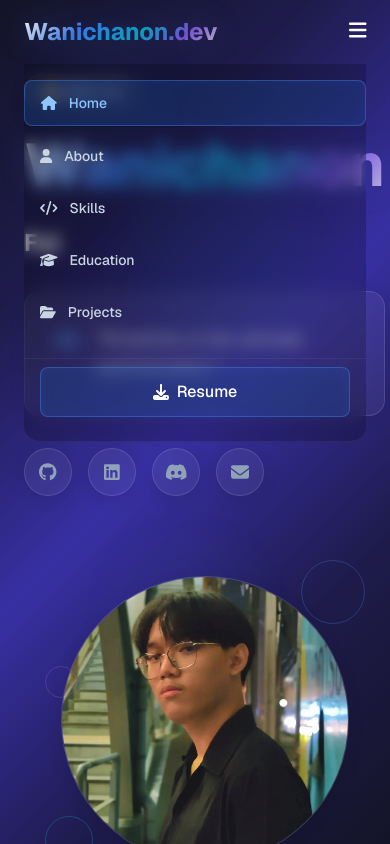
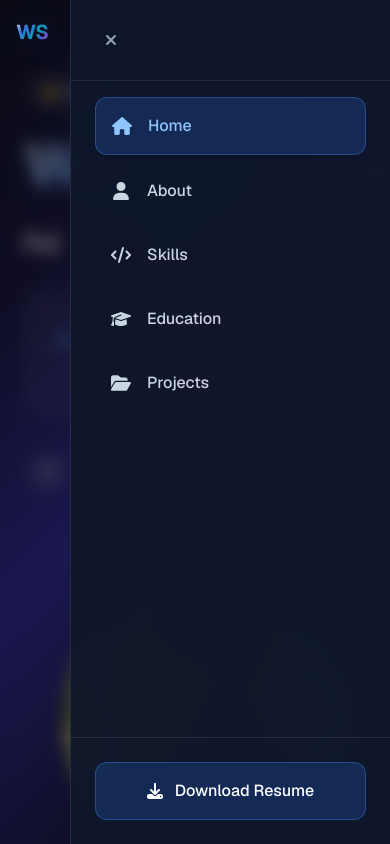
Before and after one commit to N0Vee/Wanichanon.dev, a Next.js app: page / in a window 390 px wide. Both pictures are taken after a click on the button 357 px from the left and 32 px from the top of the page. Shown: the top 844 px of the page. Built offline with nearby package versions, Linux system fonts and the light colour scheme.

Commit message:
feat: Support Navigation bar for mobile

```diff
--- a/src/components/layout/Navigation.jsx
+++ b/src/components/layout/Navigation.jsx
@@ -17,12 +17,41 @@ export default function Navigation() {
   ];
 
   const scrollToSection = useCallback((href) => {
-    const element = document.getElementById(href.substring(1));
+    const targetId = href.replace('#', '');
+    const element = document.getElementById(targetId);
     if (element) {
-      element.scrollIntoView({ behavior: 'smooth' });
+      const navHeight = 80; // Fixed nav height
+      const elementPosition = element.getBoundingClientRect().top + window.pageYOffset;
+      const offsetPosition = elementPosition - navHeight;
+
+      window.scrollTo({
+        top: Math.max(0, offsetPosition),
+        behavior: 'smooth'
+      });
     }
     setIsMobileMenuOpen(false);
   }, []);
+
+  // Close mobile menu when clicking outside
+  useEffect(() => {
+    const handleClickOutside = (event) => {
+      if (isMobileMenuOpen && !event.target.closest('nav')) {
+        setIsMobileMenuOpen(false);
+      }
+    };
+
+    if (isMobileMenuOpen) {
+      document.addEventListener('click', handleClickOutside);
+      document.body.style.overflow = 'hidden'; // Prevent background scrolling
+    } else {
+      document.body.style.overflow = '';
+    }
+
+    return () => {
+      document.removeEventListener('click', handleClickOutside);
+      document.body.style.overflow = '';
+    };
+  }, [isMobileMenuOpen]);
 
   useEffect(() => {
     let ticking = false;
@@ -34,9 +63,9 @@ export default function Navigation() {
 
           // Section detection logic
           const sections = navItems.map(item => item.id);
-          const scrollPosition = window.scrollY + 150; // Offset for better detection
+          const scrollPosition = window.scrollY + 100; // Better offset for mobile
 
-          let currentSection = 'home'; // Default to home
+          let currentSection = 'home';
 
           for (const sectionId of sections) {
             const element = document.getElementById(sectionId);
@@ -45,71 +74,77 @@ export default function Navigation() {
               const elementTop = window.scrollY + rect.top;
               const elementBottom = elementTop + element.offsetHeight;
 
-              // Check if we're in this section
-              if (scrollPosition >= elementTop && scrollPosition < elementBottom) {
+              if (scrollPosition >= elementTop - 200 && scrollPosition < elementBottom - 200) {
                 currentSection = sectionId;
                 break;
               }
             }
           }
 
-          // Update active section only if it changed
-          if (currentSection !== activeSection) {
           setActiveSection(currentSection);
-          }
-
           ticking = false;
         });
         ticking = true;
       }
     };
 
-    window.addEventListener('scroll', handleScroll, { passive: true });
+    // Throttle scroll events for better performance
+    const throttledScroll = () => {
+      if (!ticking) {
+        handleScroll();
+      }
+    };
+
+    window.addEventListener('scroll', throttledScroll, { passive: true });
+    window.addEventListener('resize', throttledScroll, { passive: true });
 
     // Initial check
     handleScroll();
 
     return () => {
-      window.removeEventListener('scroll', handleScroll);
+      window.removeEventListener('scroll', throttledScroll);
+      window.removeEventListener('resize', throttledScroll);
     };
-  }, [activeSection, navItems]);
+  }, [navItems]);
 
   return (
+    <>
       <motion.nav
         initial={{ y: -100 }}
         animate={{ y: 0 }}
-      className={`fixed top-0 left-0 right-0 z-50 transition-all duration-500 ease-out ${
+        className={`fixed top-0 left-0 right-0 z-50 transition-all duration-500 ease-out border-none ${
           isScrolled
-          ? 'backdrop-blur-xl bg-black/20 border-white/5'
+            ? 'backdrop-blur-xl bg-black/30 border-b border-white/10 shadow-lg'
             : 'bg-transparent'
         }`}
       >
-      <div className="container mx-auto px-6">
-        <div className="flex items-center justify-between h-16">
+        <div className="container mx-auto px-4 sm:px-6">
+          <div className="flex items-center justify-between h-16 lg:h-20">
             {/* Logo */}
             <motion.div
               whileHover={{ scale: 1.05 }}
-            className="text-2xl font-bold"
+              className="text-xl sm:text-2xl font-bold z-60"
             >
               <button
                 onClick={() => scrollToSection('#home')}
                 className="text-white hover:text-blue-400 transition-colors duration-300"
               >
                 <span className="gradient-text">
-                Wanichanon.dev
+                  <span className="hidden sm:inline">Wanichanon.dev</span>
+                  <span className="sm:hidden">WS</span>
                 </span>
               </button>
             </motion.div>
 
             {/* Desktop Menu */}
-          <div className="hidden md:flex items-center space-x-1">
+            <div className="hidden lg:flex items-center space-x-1">
               {navItems.map((item) => (
                 <motion.button
                   key={item.href}
                   onClick={() => scrollToSection(item.href)}
                   className={`px-4 py-2 rounded-lg text-sm font-medium transition-all duration-300 ease-out border-none ${
                     activeSection === item.id
-                    ? 'bg-blue-500/20 text-blue-300 border border-blue-400/30 backdrop-blur-sm'
+                      ? 'bg-blue-500/20 text-blue-300 border border-blue-400/30 backdrop-blur-sm shadow-lg'
                       : 'text-slate-300 hover:text-white hover:bg-white/5'
                   }`}
                   whileHover={{ y: -2 }}
@@ -123,71 +158,107 @@ export default function Navigation() {
               ))}
             </div>
 
-          {/* Resume Button */}
-          <div className="hidden md:flex items-center space-x-4">
+            {/* Desktop Resume Button */}
+            <div className="hidden lg:flex items-center">
               <motion.button
-              onClick={() => window.open('/images/Resume(Eng).pdf')}
+                onClick={() => window.open('/images/Resume(Eng).pdf', '_blank')}
                 className="relative overflow-hidden backdrop-blur-sm bg-blue-500/20 px-6 py-2 rounded-full font-medium text-white border border-blue-400/30 hover:border-blue-400/50 hover:bg-blue-500/30 transition-all duration-500 ease-out group"
                 whileHover={{ y: -2, scale: 1.05 }}
                 whileTap={{ scale: 0.95 }}
               >
                 <div className="absolute inset-0 bg-gradient-to-r from-blue-500/10 to-cyan-500/10 opacity-0 group-hover:opacity-100 transition-opacity duration-500" />
                 <span className="relative z-10 flex items-center space-x-2">
-                <i className="fas fa-paperclip" />
+                  <i className="fas fa-download" />
                   <span>Resume</span>
                 </span>
               </motion.button>
             </div>
 
             {/* Mobile Menu Button */}
-          <button
+            <motion.button
               onClick={() => setIsMobileMenuOpen(!isMobileMenuOpen)}
-            className="md:hidden text-white hover:text-blue-400 transition-colors duration-300"
+              className="lg:hidden w-10 h-10 flex items-center justify-center text-white hover:text-blue-400 transition-colors duration-300 z-60"
+              whileTap={{ scale: 0.95 }}
+            >
+              <motion.div
+                animate={{ rotate: isMobileMenuOpen ? 180 : 0 }}
+                transition={{ duration: 0.3 }}
               >
                 <i className={`fas ${isMobileMenuOpen ? 'fa-times' : 'fa-bars'} text-xl`} />
+              </motion.div>
+            </motion.button>
+          </div>
+        </div>
+      </motion.nav>
+
+      {/* Mobile Menu Overlay */}
+      {isMobileMenuOpen && (
+        <motion.div
+          initial={{ opacity: 0 }}
+          animate={{ opacity: 1 }}
+          exit={{ opacity: 0 }}
+          className="fixed inset-0 bg-black/50 backdrop-blur-sm z-40 lg:hidden"
+          onClick={() => setIsMobileMenuOpen(false)}
+        />
+      )}
+
+      {/* Mobile Menu */}
+      <motion.div
+        initial={{ x: '100%' }}
+        animate={{ x: isMobileMenuOpen ? 0 : '100%' }}
+        transition={{ duration: 0.3, ease: 'easeInOut' }}
+        className="fixed top-0 right-0 h-full w-80 max-w-[85vw] bg-slate-900/95 backdrop-blur-xl border-l border-white/10 z-50 lg:hidden"
+      >
+        <div className="flex flex-col h-full">
+          {/* Mobile Menu Header */}
+          <div className="flex items-center justify-between p-6 border-b border-white/10">
+            <button
+              onClick={() => setIsMobileMenuOpen(false)}
+              className="w-8 h-8 flex items-center justify-center text-slate-400 hover:text-white transition-colors"
+            >
+              <i className="fas fa-times" />
             </button>
           </div>
 
-        {/* Mobile Menu */}
-        <motion.div
-          initial={{ opacity: 0, height: 0 }}
-          animate={{
-            opacity: isMobileMenuOpen ? 1 : 0,
-            height: isMobileMenuOpen ? 'auto' : 0
-          }}
-          transition={{ duration: 0.3 }}
-          className="md:hidden overflow-hidden backdrop-blur-sm bg-black/20 rounded-b-2xl border-b border-white/5"
-        >
-          <div className="py-4 space-y-2">
-            {navItems.map((item) => (
-              <button
+          {/* Mobile Navigation Items */}
+          <div className="flex-1 px-6 py-4 space-y-2">
+            {navItems.map((item, index) => (
+              <motion.button
                 key={item.href}
                 onClick={() => scrollToSection(item.href)}
-                className={`w-full text-left px-4 py-3 rounded-lg text-sm font-medium transition-all duration-500 ease-out ${
+                className={`w-full text-left px-4 py-4 rounded-xl text-base font-medium transition-all duration-300 ${
                   activeSection === item.id
-                    ? 'bg-blue-500/20 text-blue-300 border border-blue-400/30 backdrop-blur-sm'
+                    ? 'bg-blue-500/20 text-blue-300 border border-blue-400/30 backdrop-blur-sm shadow-lg'
                     : 'text-slate-300 hover:text-white hover:bg-white/5'
                 }`}
+                initial={{ x: 50, opacity: 0 }}
+                animate={{ x: 0, opacity: 1 }}
+                transition={{ delay: index * 0.1 }}
               >
-                <span className="flex items-center space-x-3">
-                  <i className={item.icon} />
+                <span className="flex items-center space-x-4">
+                  <i className={`${item.icon} text-lg w-5`} />
                   <span>{item.label}</span>
                 </span>
-              </button>
+              </motion.button>
             ))}
+          </div>
 
-            <div className="px-4 py-2 border-t border-white/5 mt-4">
-              <button
-                onClick={() => window.open('/images/Wanichanon_SaeLee_Resume.pdf')}
-                className="w-full backdrop-blur-sm bg-blue-500/20 border border-blue-400/30 hover:border-blue-400/50 hover:bg-blue-500/30 text-white px-4 py-3 rounded-lg font-medium flex items-center justify-center space-x-2 transition-all duration-500 ease-out"
+          {/* Mobile Resume Button */}
+          <div className="p-6 border-t border-white/10">
+            <motion.button
+              onClick={() => {
+                window.open('/images/Resume(Eng).pdf', '_blank');
+                setIsMobileMenuOpen(false);
+              }}
+              className="w-full backdrop-blur-sm bg-blue-500/20 border border-blue-400/30 hover:border-blue-400/50 hover:bg-blue-500/30 text-white px-6 py-4 rounded-xl font-medium flex items-center justify-center space-x-3 transition-all duration-300"
+              whileTap={{ scale: 0.95 }}
             >
               <i className="fas fa-download" />
-                <span>Resume</span>
-              </button>
+              <span>Download Resume</span>
+            </motion.button>
           </div>
         </div>
       </motion.div>
-      </div>
-    </motion.nav>
+    </>
   );
 }
--- a/src/components/sections/EducationSection.jsx
+++ b/src/components/sections/EducationSection.jsx
@@ -42,12 +42,8 @@ export default function EducationSection() {
           className="text-center mb-16"
         >
           <h2 className="text-5xl md:text-6xl font-bold text-white mb-6">
-            My <span className="gradient-text">Education</span>
+            <span className="gradient-text">Education</span>
           </h2>
-          <p className="text-slate-400 text-lg max-w-2xl mx-auto">
-            Academic journey and continuous learning experiences
-          </p>
-          <div className="w-24 h-1 bg-gradient-to-r from-blue-400 to-cyan-400 mx-auto rounded-full mt-6" />
         </motion.div>
 
         {/* Education Timeline */}
--- a/src/components/sections/ProjectsSection.jsx
+++ b/src/components/sections/ProjectsSection.jsx
@@ -73,12 +73,8 @@ export default function ProjectsSection() {
           className="text-center mb-16"
         >
           <h2 className="text-5xl md:text-6xl font-bold text-white mb-6">
-            My <span className="gradient-text">Projects</span>
+            <span className="gradient-text">Projects</span>
           </h2>
-          <p className="text-slate-400 text-lg max-w-2xl mx-auto mb-8">
-            A collection of projects that showcase my skills and passion for development
-          </p>
-          <div className="w-24 h-1 bg-gradient-to-r from-blue-400 to-cyan-400 mx-auto rounded-full" />
         </motion.div>
 
         {/* Category Filter */}
--- a/src/components/sections/SkillsSection.jsx
+++ b/src/components/sections/SkillsSection.jsx
@@ -7,12 +7,16 @@ export default function SkillsSection() {
   const [mounted, setMounted] = useState(false);
 
   const skills = {
-    "Frontend / Frameworks": ["HTML", "CSS", "JavaScript", "React", "Next.js", "TypeScript"],
-    "UI Libraries": ["Bulma", "Bootstrap", "TailwindCSS", "Framer Motion"],
+    "Frontend": ["HTML", "JavaScript", "TypeScript", "React", "Next.js"],
+    "UI / Styling": ["CSS", "TailwindCSS", "Bootstrap", "Bulma", "Framer Motion"],
     "Backend": ["Node.js", "Express", "Bun", "Elysia.js", "Python"],
-    "Databases": ["MySQL", "PostgreSQL", "MongoDB", "Firebase"],
-    "Tools & Software": ["Git", "Docker", "Postman", "VS Code", "Figma"],
+    "Databases": ["MySQL", "PostgreSQL", "MongoDB"],
+    "BaaS / CMS": ["Firebase", "Supabase", "PayloadCMS"],
+    "DevOps / Tools": ["Git", "Docker", "Postman", "VS Code"],
+    "Design": ["Figma"],
   };
+
+
 
   useEffect(() => {
     setMounted(true);
@@ -59,14 +63,11 @@ export default function SkillsSection() {
           className="text-center mb-16"
         >
           <h2 className="text-5xl md:text-6xl font-bold text-white mb-6">
-            My{' '}
+            Technical {' '}
             <span className="gradient-text relative">
               Skills
             </span>
           </h2>
-          <p className="text-slate-400 text-lg max-w-2xl mx-auto">
-            Technologies and tools I use
-          </p>
         </motion.div>
 
         {/* Skills Grid */}
@@ -96,7 +97,7 @@ export default function SkillsSection() {
                         whileInView={{ opacity: 1, scale: 1 }}
                         viewport={{ once: true, amount: 0.2 }}
                         transition={{ duration: 0.3, delay: 0.2 + index * 0.1 + skillIndex * 0.05 }}
-                        className="skill-tag glass-card px-4 py-2 rounded-full border border-blue-400/20 text-slate-300 hover:text-white hover:border-blue-400/50 hover:bg-blue-400/10 transition-all duration-300 cursor-default hover:scale-105 hover:shadow-lg hover:shadow-blue-400/20 text-sm"
+                        className="skill-tag glass-card px-4 py-2 rounded-full border border-blue-400/20 text-slate-300 hover:text-white hover:border-blue-400/50 hover:bg-blue-400/10 duration-300 cursor-default hover:shadow-lg hover:shadow-blue-400/20 text-sm"
                       >
                         {skill}
                       </motion.span>
```
Lines whose indentation alone changed are shown as unchanged.
